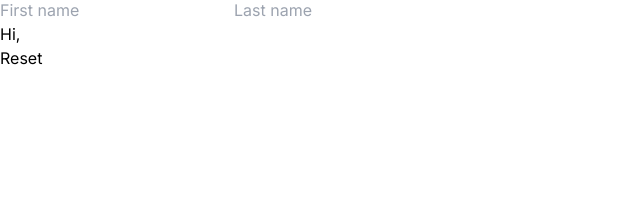
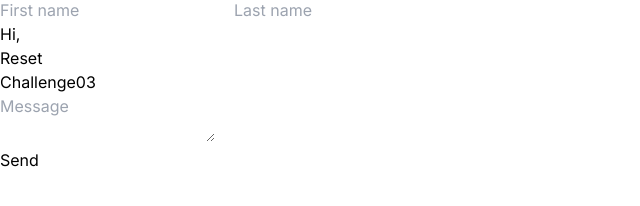
Before and after one commit to ai-biz20-sasaki/learn-react, a Next.js app: page /adding-interactivity/state-a-components-memory in a window 1280 px wide. Shown: the part 470-676 px from the top of the page, without its empty margins (0-640 px from the left). Built offline with nearby package versions, Linux system fonts and the light colour scheme.

Commit message:
Add adding-interactivity/state-a-components-memory/challenge03

```diff
--- a/src/app/adding-interactivity/state-a-components-memory/challenge03.tsx
+++ b/src/app/adding-interactivity/state-a-components-memory/challenge03.tsx
@@ -1,27 +1,27 @@
 "use client"
-function Button({ onClick, children }) {
-  return (
-    <button onClick={(e) => {
-      {console.log(e)}
-      e.stopPropagation();
-      onClick();
-    }}>
-      {children}
-    </button>
-  );
+import { useState } from 'react';
+
+export default function FeedbackForm() {
+  const [isSent, setIsSent] = useState(false);
+  const [message, setMessage] = useState('');
+
+  if (isSent) {
+    return <h1>Thank you!</h1>;
+  } else {
+    return (
+      <form onSubmit={e => {
+        e.preventDefault();
+        alert(`Sending: "${message}"`);
+        setIsSent(true);
+      }}>
+        <textarea
+          placeholder="Message"
+          value={message}
+          onChange={(e) => setMessage(e.target.value)}
+        />
+        <br />
+        <button type="submit">Send</button>
+      </form>
+    );
+  }
 }
-
-export default function Toolbar() {
-  return (
-    <div className="Toolbar" onClick={() => {
-      alert('You clicked on the toolbar!');
-    }}>
-      <Button onClick={() => alert('Playing!')}>
-        Play Movie
-      </Button>
-      <Button onClick={() => alert('Uploading!')}>
-        Upload Image
-      </Button>
-    </div>
-  );
-}
--- a/src/app/adding-interactivity/state-a-components-memory/page.tsx
+++ b/src/app/adding-interactivity/state-a-components-memory/page.tsx
@@ -22,6 +22,8 @@ export default function Page() {
       <Challenge01 />
       <h3>Challenge02</h3>
       <Challenge02 />
+      <h3>Challenge03</h3>
+      <Challenge03 />
     </div>
   )
 }
```
